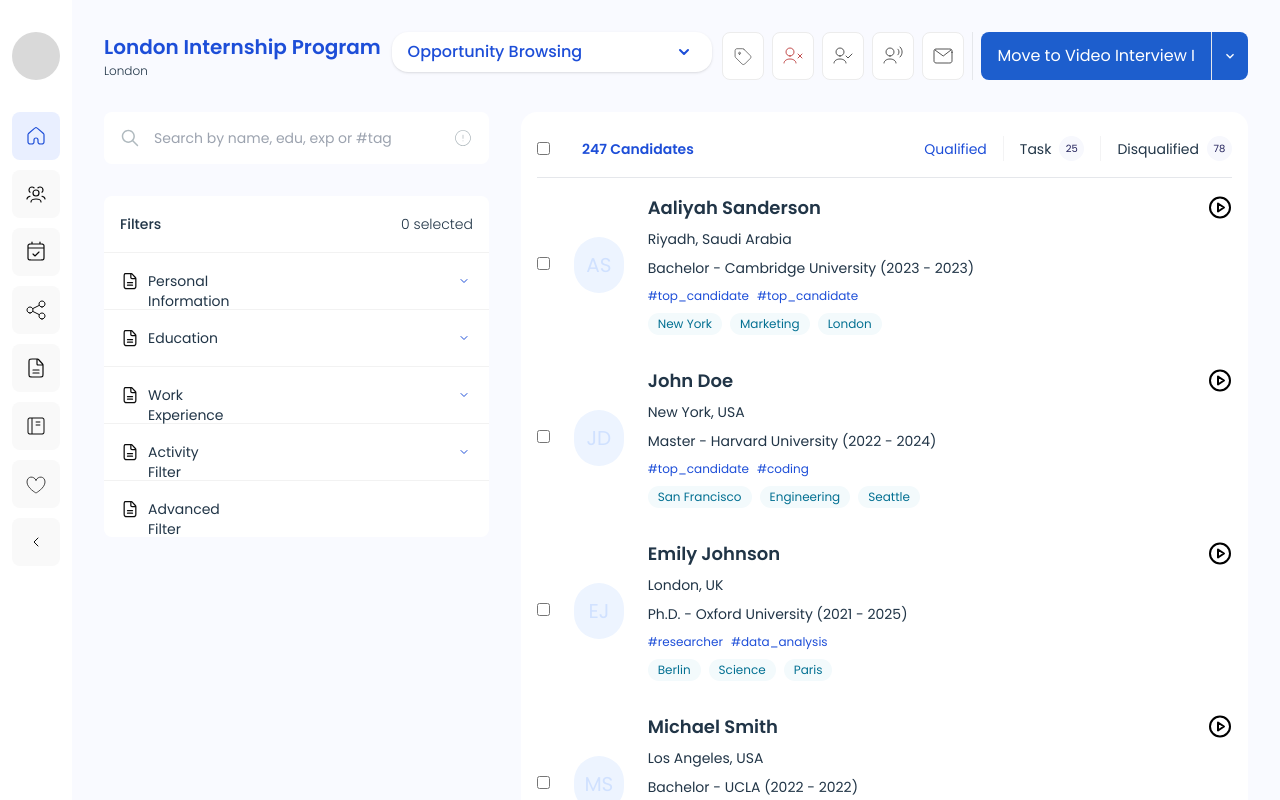
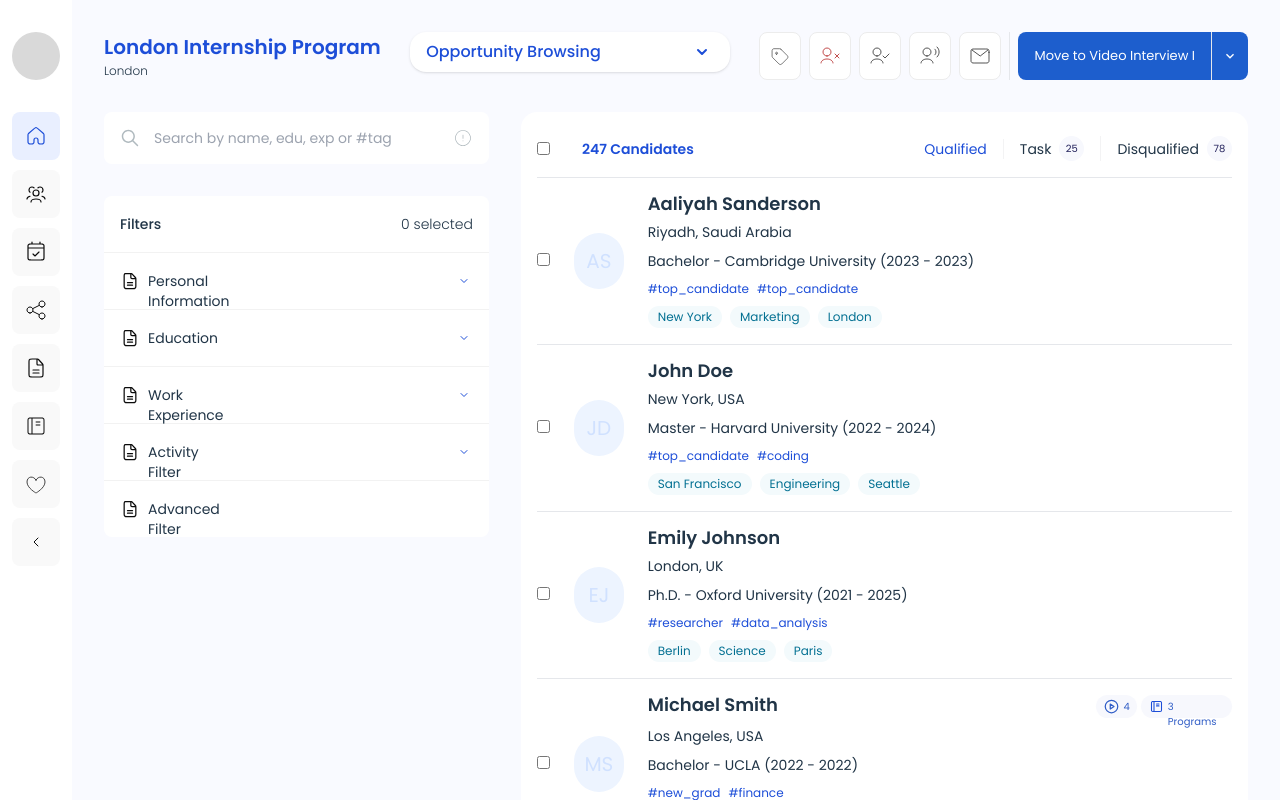
Before and after one commit to HaroldObasi/cp-task2, a React (Vite) app: page / in a window 1280 px wide. Built offline with nearby package versions, Linux system fonts and the light colour scheme.

Commit message:
final touches

```diff
--- a/src/components/layout/CandidateSection.tsx
+++ b/src/components/layout/CandidateSection.tsx
@@ -116,25 +116,25 @@ const CandidateSection = (props: Props) => {
     handleFilter();
   }, [state]);
   return (
-    <div className="flex-1 bg-white px-4 py-2 rounded-2xl">
+    <div className="flex-1 bg-white px-2 sm:px-4 py-2 rounded-2xl">
       <div className="flex flex-col sm:flex-row justify-between border-b">
         <div className="flex gap-x-8 py-4 items-center">
           <input type="checkbox" name="" id="" />
           <p className="text-[#1D4ED8] text-sm font-semibold">247 Candidates</p>
         </div>
 
-        <div className="py-4 flex ">
-          <div className="border-r flex items-center border-[#F3F3F4] pr-4">
-            <p className="text-[#1D4ED8] text-sm">Qualified</p>
+        <div className="py-4 flex flex-col sm:flex-row items-center gap-y-2">
+          <div className="border-r flex items-center border-[#F3F3F4] sm:pr-4">
+            <p className="text-[#1D4ED8] text-xs sm:text-sm">Qualified</p>
           </div>
-          <div className="flex items-center gap-x-2 px-4 border-r border-[#F3F3F4]">
-            <p className="text-sm">Task</p>
+          <div className="flex items-center gap-x-2 sm:px-4 sm:border-r border-[#F3F3F4]">
+            <p className="text-xs sm:text-sm">Task</p>
             <p className="text-[#22215B] w-[25px] h-[25px] flex justify-center text-[10px] items-center bg-[#F7F8FD] rounded-full">
               25
             </p>
           </div>
-          <div className="flex items-center gap-x-2 pl-4">
-            <p className="text-sm">Disqualified</p>
+          <div className="flex items-center gap-x-2 sm:pl-4">
+            <p className="text-xs sm:text-sm">Disqualified</p>
             <p className="text-[#22215B] w-[25px] h-[25px] flex justify-center text-[10px] items-center bg-[#F7F8FD] rounded-full">
               78
             </p>
@@ -143,7 +143,11 @@ const CandidateSection = (props: Props) => {
       </div>
 
       {searchResults.map((item, index, arr) => (
-        <CandidateItem data={item} index={index} />
+        <CandidateItem
+          lastIndex={index === arr.length - 1}
+          data={item}
+          index={index}
+        />
       ))}
     </div>
   );
--- a/src/components/layout/HeaderButtonGroup.tsx
+++ b/src/components/layout/HeaderButtonGroup.tsx
@@ -28,7 +28,7 @@ const HeaderButtonGroup = (props: Props) => {
   ];
   return (
     <div className="flex sm:flex-row sm:gap-y-0 flex-col gap-y-3 mt-4 xl:my-0">
-      <div className="flex gap-x-2 sm:border-r pr-2 mr-2">
+      <div className="flex justify-around sm:justify-start gap-x-2 sm:border-r pr-2 mr-2">
         {buttonData.map((item, index) => (
           <button className="p-[8px] border-[0.5px] border-[#ECECEC] bg-white rounded-lg">
             <img src={item.icon} alt="Header button option" />
@@ -36,7 +36,7 @@ const HeaderButtonGroup = (props: Props) => {
         ))}
       </div>
       <button className="bg-[#1D5ECD] h-12 rounded-[8px] text-white flex items-center justify-between">
-        <p className="px-[16px]  h-full flex items-center">
+        <p className="px-[16px] text-[13px] h-full flex items-center">
           Move to Video Interview I
         </p>
         <div className="border-l px-[10px] flex items-center h-full">
--- a/src/components/ui/CandidateItem.tsx
+++ b/src/components/ui/CandidateItem.tsx
@@ -1,43 +1,65 @@
 import React from "react";
 import video from "../../assets/mainBody/video.svg";
-import notebook from "../../assets/mainBody/Notebook.png";
+import notebook from "../../assets/mainBody/Notebook.svg";
 import { Candidate } from "../layout/CandidateSection";
 
 type Props = {
   data: Candidate;
   index: number;
+  lastIndex: boolean;
 };
 
 const CandidateItem = (props: Props) => {
   return (
-    <div className="flex gap-x-6 items-center">
+    <div
+      className={`flex gap-x-2 sm:gap-x-6 items-center  ${
+        !props.lastIndex && "border-b"
+      }`}
+    >
       <div>
         <input type="checkbox" name="" id="" />
       </div>
 
       <div className="flex my-4 gap-x-6 items-center w-full">
-        <p className="text-xl w-[56px] h-[56px] flex items-center justify-center rounded-full bg-[#EDF4FF] text-[#D0E1FF]">{`${
+        <p className="text-[15px] sm:text-xl w-[50px] h-[50px] sm:w-[56px] sm:h-[56px] flex items-center justify-center rounded-full bg-[#EDF4FF] text-[#D0E1FF]">{`${
           props.data.firstName[0] + props.data.lastName[0]
         }`}</p>
 
-        <div className="flex flex-col gap-y-2 w-full">
+        <div className="flex flex-col gap-y-1 sm:gap-y-2 w-full">
           <div className="flex justify-between w-full">
-            <p className="text-[18px] font-semibold">{`${props.data.firstName}  ${props.data.lastName}`}</p>
-            <img src={video} alt="video icom" />
+            <p className="text-sm sm:text-[18px] font-semibold">{`${props.data.firstName}  ${props.data.lastName}`}</p>
+            <div className="flex gap-x-1">
+              {props.data.videos && (
+                <div className="flex gap-x-1 py-1 px-2 bg-[#F7F8FD] rounded-2xl">
+                  <img src={video} alt="video icon" />
+                  <p className="text-[#305DC6] text-[10px]">
+                    {props.data.videos}
+                  </p>
+                </div>
+              )}
+              {props.data.videos && (
+                <div className="flex gap-x-1 py-1 px-2 bg-[#F7F8FD] rounded-2xl">
+                  <img src={notebook} alt="video icon" />
+                  <p className="text-[#305DC6] text-[10px]">
+                    {props.data.programs} Programs
+                  </p>
+                </div>
+              )}
+            </div>
           </div>
-          <p className="text-[14px]">{props.data.location}</p>
-          <p className="text-[14px]"> {props.data.education}</p>
-          <div className="flex gap-x-2 text-[#1D4ED8]">
+          <p className="text-[10px] sm:text-[14px]">{props.data.location}</p>
+          <p className="text-[10px] sm:text-[14px]"> {props.data.education}</p>
+          <div className="flex flex-wrap gap-2 text-[#1D4ED8]">
             {props.data.hashTags.map((item, index) => (
-              <p className="text-[12px]" key={index}>
+              <p className="text-[8px] sm:text-[12px]" key={index}>
                 #{item}
               </p>
             ))}
           </div>
-          <div className="flex gap-x-2">
+          <div className="flex flex-wrap gap-2 ">
             {props.data.chipTags.map((item, index) => (
               <p
-                className="text-[12px] text-[#037092] bg-[#F3FAFC] py-[2px] px-[10px] rounded-2xl"
+                className="text-[8px] sm:text-[12px] text-[#037092] bg-[#F3FAFC] py-[2px] px-[10px] rounded-2xl"
                 key={index}
               >
                 {item}
--- a/src/components/ui/Dropdown.tsx
+++ b/src/components/ui/Dropdown.tsx
@@ -51,7 +51,7 @@ function Dropdown({}: Props) {
         <img src={arrowDown} alt="dropdown arrow" />
       </button>
       {isOpen && (
-        <div className="w-full max-h-[100px] absolute">
+        <div className="w-full sm:w-auto overflow-y-auto max-h-[500px] absolute">
           {dropdownData.map((item, index, arr) => (
             <button
               className={`${
```
Also changed, not shown: src/assets/mainBody/notebook.svg, src/assets/mainBody/video.svg.
